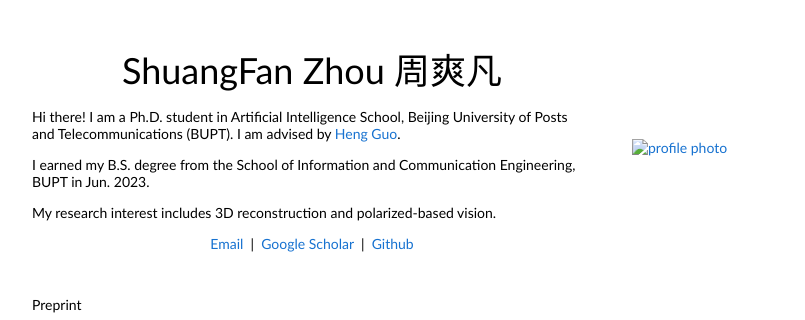
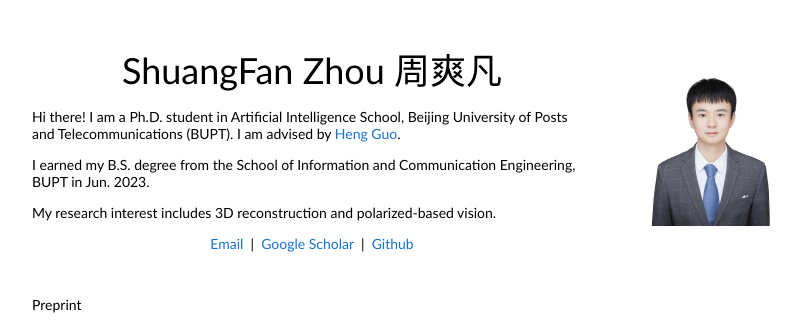
Before and after one commit to ZhouSF-628/homepage, a plain HTML site: page index.html in a window 1280 px wide. Shown: the top 320 px of the page, without its empty margins (228-1033 px from the left). Drawn offline with Linux system fonts and the light colour scheme.

Commit message:
Update index.html

```diff
--- a/index.html
+++ b/index.html
@@ -55,7 +55,7 @@
               </p>
             </td>
             <td style="padding:2.5%;width:40%;max-width:40%">
-              <a><img style="width:100%;max-width:100%" alt="profile photo" src="" class="hoverZoomLink"></a>
+              <a><img style="width:100%;max-width:100%" alt="profile photo" src="images/zsf.jpg" class="hoverZoomLink"></a>
             </td>
           </tr>
         </tbody></table>
```
